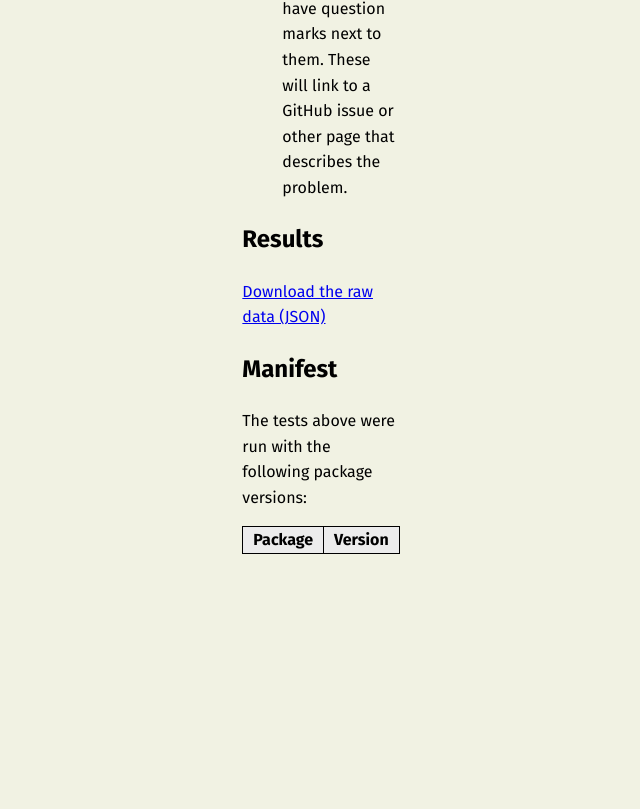
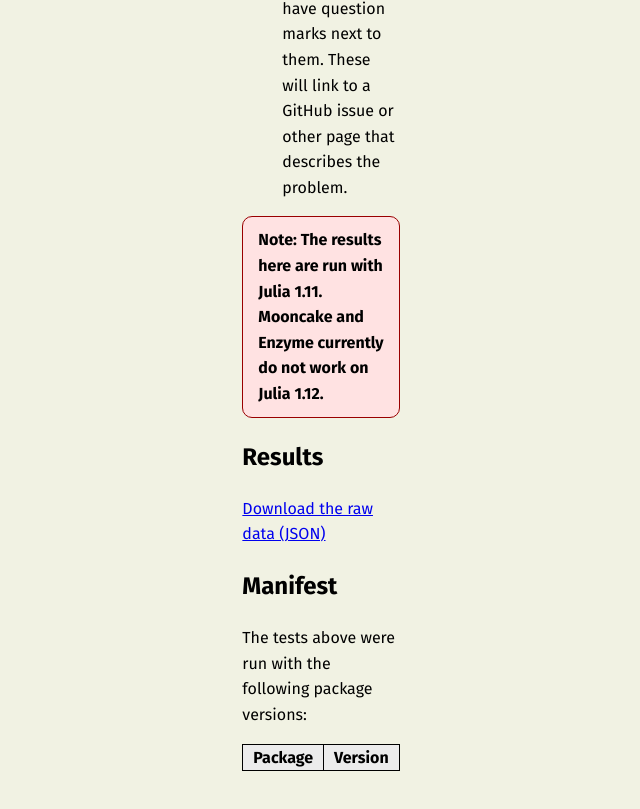
Before and after one commit to TuringLang/ADTests, a Svelte app in the folder web/: page / in a window 1280 px wide. Shown: the part 2406-3215 px from the top of the page, without its empty margins (319-959 px from the left). Before the commit the page ends 3010 px from the top, so only its background shows below. Built offline with nearby package versions, Linux system fonts and the light colour scheme.

Commit message:
pin to 1.11

```diff
--- a/web/src/App.svelte
+++ b/web/src/App.svelte
@@ -96,8 +96,10 @@
             </li>
         </ul>
 
-        <h2>Results</h2>
-        <p>
+        <div class="warning">
+            <b>Note: The results here are run with Julia 1.11. Mooncake and Enzyme currently do not work on Julia 1.12.</b>
+        </div>
+<h2>Results</h2> <p>
             <a href="adtests.json" target="_blank" download
                 >Download the raw data (JSON)</a
             >
@@ -131,4 +133,13 @@
         flex-direction: column;
         gap: 5px;
     }
+
+    div.warning {
+        width: fit-content;
+        background-color: #ffe2e2;
+        border: 1px solid #990000;
+        border-radius: 10px;
+        padding: 10px 15px;
+        margin: auto;
+    }
 </style>
```
